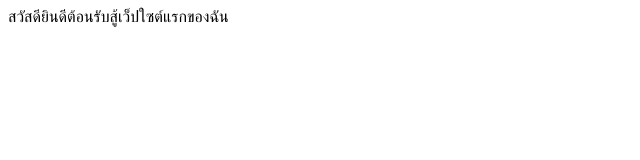
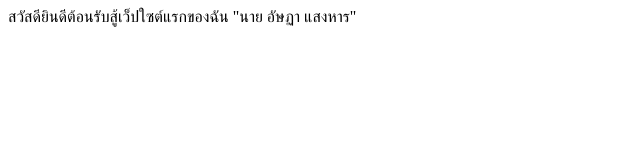
Before and after one commit to Atsada07/DeployWithNetlify, a plain HTML site: page index.html in a window 1280 px wide. Shown: the whole page, without its empty margins (0-640 px from the left). Drawn offline with Linux system fonts and the light colour scheme.

Commit message:
เพิ่มชื่อ

```diff
--- a/index.html
+++ b/index.html
@@ -6,6 +6,6 @@
     <title>My web site</title>
 </head>
 <body>
-    สวัสดียินดีต้อนรับสู้เว็ปใซต์แรกของฉัน
+    สวัสดียินดีต้อนรับสู้เว็ปใซต์แรกของฉัน "นาย อัษฏา แสงหาร"
 </body>
 </html>
```
